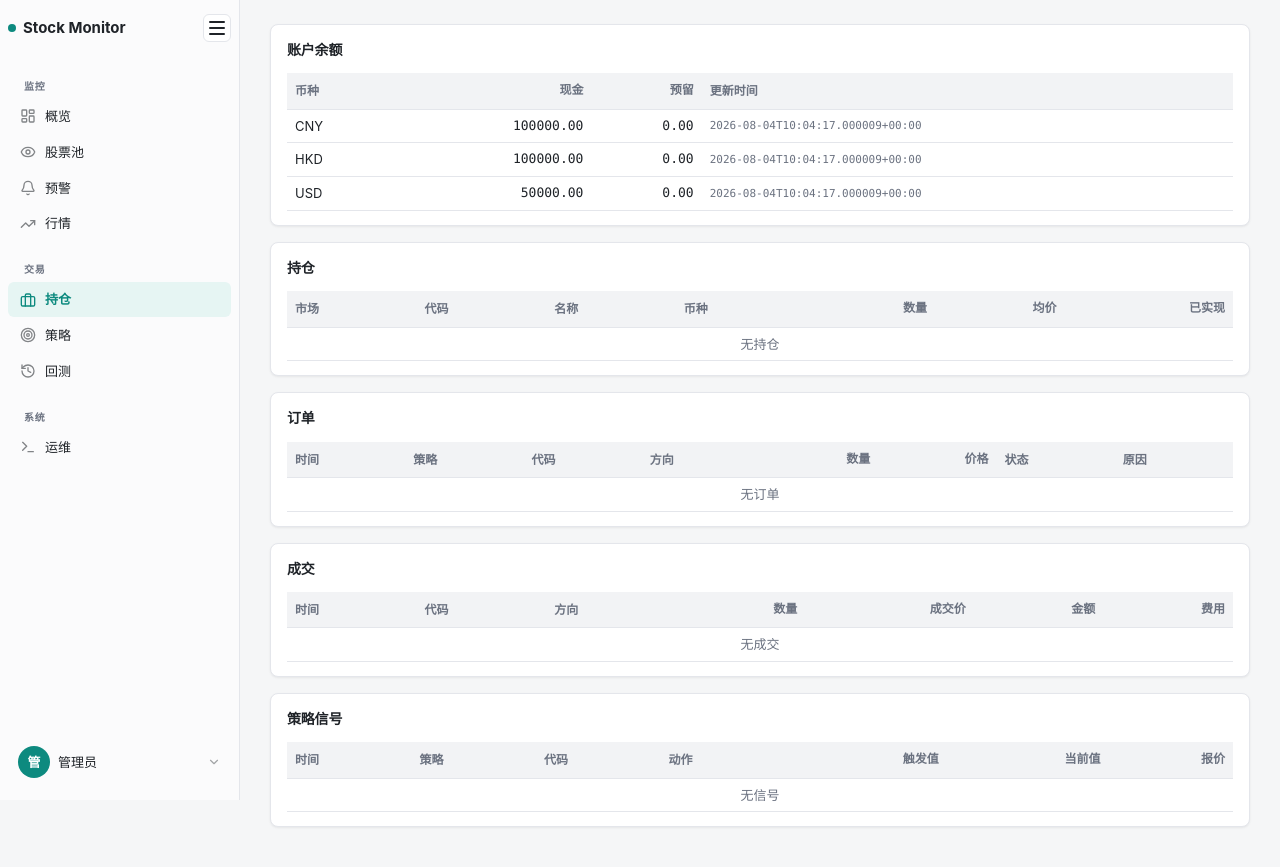
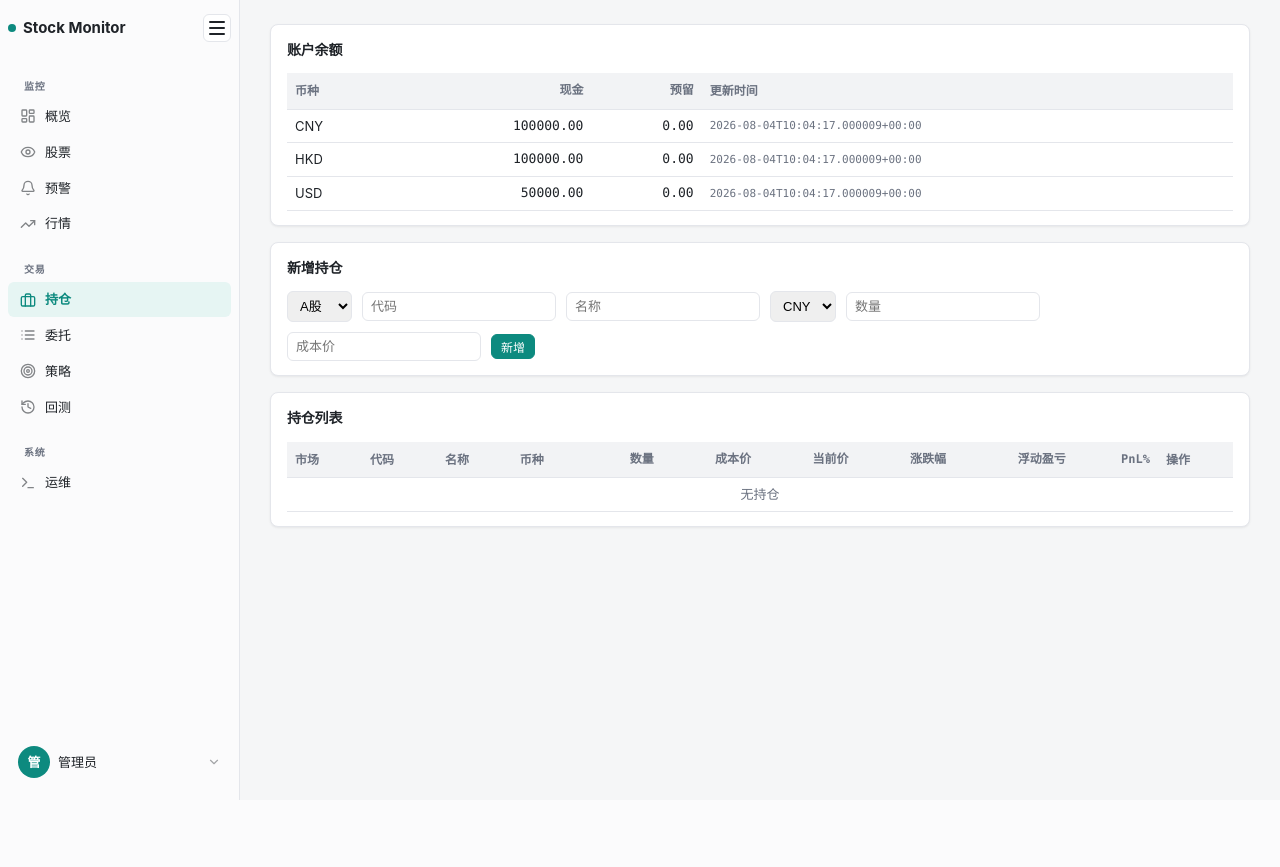
Before and after one commit to he2dou/stock-monitor, a FastAPI app: page /portfolio in a window 1280 px wide. After the commit the page ends 800 px from the top, so only its background shows below. Run offline with FastAPI, Linux system fonts and the light colour scheme; data comes from the database, SQL or seed files in the repository; data that the repository does not hold is empty.

```diff
--- a/src/web/app.py
+++ b/src/web/app.py
@@ -13,7 +13,7 @@ from src.web.auth import router as auth_router, _is_auth_enabled
 from src.web.csrf_middleware import CSRFMiddleware
 from src.web.auth_middleware import AuthMiddleware
 from src.web.routes import (
-    alerts, backtest, dashboard, markets, ops, portfolio, strategies, watchlist,
+    alerts, backtest, dashboard, markets, ops, orders, portfolio, strategies, watchlist,
 )
 
 
@@ -43,6 +43,7 @@ def create_app(store=None, config_dir: Path | None = None):
     app.include_router(alerts.router)
     app.include_router(markets.router)
     app.include_router(portfolio.router)
+    app.include_router(orders.router)
     app.include_router(strategies.router)
     app.include_router(backtest.router)
     app.include_router(ops.router)
--- a/src/web/deps.py
+++ b/src/web/deps.py
@@ -14,12 +14,13 @@ CONFIG_DIR = BASE_DIR / "config"
 NAV = [
     ("监控", [
         ("概览", "/", "dashboard"),
-        ("股票池", "/watchlist", "eye"),
+        ("股票", "/watchlist", "eye"),
         ("预警", "/alerts", "bell"),
         ("行情", "/markets", "trending"),
     ]),
     ("交易", [
         ("持仓", "/portfolio", "briefcase"),
+        ("委托", "/orders", "list"),
         ("策略", "/strategies", "target"),
         ("回测", "/backtest", "history"),
     ]),
@@ -41,6 +42,7 @@ ICONS = {
     "target": '<circle cx="12" cy="12" r="10"/><circle cx="12" cy="12" r="6"/><circle cx="12" cy="12" r="2"/>',
     "history": '<path d="M3 12a9 9 0 1 0 9-9 9.75 9.75 0 0 0-6.74 2.74L3 8"/><path d="M3 3v5h5"/><path d="M12 7v5l4 2"/>',
     "terminal": '<polyline points="4 17 10 11 4 5"/><line x1="12" x2="20" y1="19" y2="19"/>',
+    "list": '<line x1="8" x2="21" y1="6" y2="6"/><line x1="8" x2="21" y1="12" y2="12"/><line x1="8" x2="21" y1="18" y2="18"/><line x1="3" x2="3.01" y1="6" y2="6"/><line x1="3" x2="3.01" y1="12" y2="12"/><line x1="3" x2="3.01" y1="18" y2="18"/>',
     "logout": '<path d="M9 21H5a2 2 0 0 1-2-2V5a2 2 0 0 1 2-2h4"/><polyline points="16 17 21 12 16 7"/><line x1="21" x2="9" y1="12" y2="12"/>',
 }
 
--- a/src/web/routes/portfolio.py
+++ b/src/web/routes/portfolio.py
@@ -1,12 +1,16 @@
 from __future__ import annotations
 
-from fastapi import APIRouter, Depends, Request
+from fastapi import APIRouter, Depends, Form, Request
+from fastapi.responses import RedirectResponse
 
-from src.web.auth import ensure_login, ensure_csrf
-from src.web.deps import get_store, pop_flash, render
+from src.web.auth import ensure_login
+from src.web.deps import get_store, pop_flash, render, set_flash
 from src.web import queries
 
 router = APIRouter(prefix="/portfolio", dependencies=[Depends(ensure_login)])
+
+_MARKETS = ["A股", "港股", "美股"]
+_CURRENCIES = ["CNY", "HKD", "USD"]
 
 
 @router.get("")
@@ -16,8 +20,59 @@ async def portfolio_page(request: Request):
         request, "portfolio.html", "持仓",
         balances=queries.account_balances(store),
         positions=queries.positions(store, include_zero=True),
-        orders=queries.orders(store, limit=100),
-        fills=queries.fills(store, limit=100),
-        signals=queries.signals(store, limit=50),
         flash=pop_flash(request),
     )
+
+
+@router.post("/add")
+async def add_position(
+    request: Request,
+    market: str = Form(...),
+    symbol: str = Form(...),
+    name: str = Form(...),
+    currency: str = Form(...),
+    quantity: int = Form(...),
+    avg_cost: float = Form(...),
+    realized_pnl: float = Form(0.0),
+):
+    store = get_store(request)
+    symbol = symbol.strip()
+    if symbol and market in _MARKETS and currency in _CURRENCIES:
+        store.upsert_position(market, symbol, name.strip(), currency, quantity, avg_cost, realized_pnl)
+        set_flash(request, f"已新增 {symbol}")
+    return RedirectResponse("/portfolio", status_code=303)
+
+
+@router.post("/edit")
+async def edit_position(
+    request: Request,
+    market: str = Form(...),
+    old_symbol: str = Form(...),
+    symbol: str = Form(...),
+    name: str = Form(...),
+    currency: str = Form(...),
+    quantity: int = Form(...),
+    avg_cost: float = Form(...),
+    realized_pnl: float = Form(0.0),
+):
+    store = get_store(request)
+    symbol = symbol.strip()
+    old_symbol = old_symbol.strip()
+    if market in _MARKETS and currency in _CURRENCIES:
+        if symbol != old_symbol:
+            store.delete_position(market, old_symbol)
+        store.upsert_position(market, symbol, name.strip(), currency, quantity, avg_cost, realized_pnl)
+        set_flash(request, f"已保存 {symbol}")
+    return RedirectResponse("/portfolio", status_code=303)
+
+
+@router.post("/delete")
+async def delete_position(
+    request: Request,
+    market: str = Form(...),
+    symbol: str = Form(...),
+):
+    store = get_store(request)
+    deleted = store.delete_position(market, symbol.strip())
+    set_flash(request, f"已删除 {symbol}" if deleted else f"{symbol} 不存在")
+    return RedirectResponse("/portfolio", status_code=303)
--- a/src/web/templates/dashboard.html
+++ b/src/web/templates/dashboard.html
@@ -5,7 +5,7 @@
   <div class="stat"><span class="k">预警规则</span><span class="v">{{ counts.alerts }}</span></div>
   <div class="stat"><span class="k">订单</span><span class="v">{{ counts.orders }}</span></div>
   <div class="stat"><span class="k">成交</span><span class="v">{{ counts.fills }}</span></div>
-  <div class="stat"><span class="k">已实现盈亏</span><span class="v{% if counts.realized_pnl >= 0 %} up{% else %} down{% endif %}">{{ "%.2f"|format(counts.realized_pnl) }}</span></div>
+  <div class="stat"><span class="k">浮动盈亏</span><span class="v{% if counts.unrealized_pnl >= 0 %} up{% else %} down{% endif %}">{{ "%.2f"|format(counts.unrealized_pnl) }}</span></div>
 </div>
 <section>
   <h2>账户余额</h2>
@@ -19,9 +19,9 @@
 <section>
   <h2>持仓</h2>
   <table>
-    <tr><th>市场</th><th>代码</th><th>名称</th><th>币种</th><th class="num">数量</th><th class="num">均价</th><th class="num">已实现</th></tr>
+    <tr><th>市场</th><th>代码</th><th>名称</th><th>币种</th><th class="num">数量</th><th class="num">均价</th><th class="num">浮动盈亏</th></tr>
     {% for p in positions %}
-    <tr><td>{{ p.market }}</td><td>{{ p.symbol }}</td><td>{{ p.name }}</td><td>{{ p.currency }}</td><td class="num">{{ p.quantity }}</td><td class="num">{{ "%.4f"|format(p.avg_cost) }}</td><td class="num{% if p.realized_pnl >= 0 %} up{% else %} down{% endif %}">{{ "%.2f"|format(p.realized_pnl) }}</td></tr>
+    <tr><td>{{ p.market }}</td><td>{{ p.symbol }}</td><td>{{ p.name }}</td><td>{{ p.currency }}</td><td class="num">{{ p.quantity }}</td><td class="num">{{ "%.4f"|format(p.avg_cost) }}</td><td class="num{% if p.unrealized_pnl and p.unrealized_pnl >= 0 %} up{% elif p.unrealized_pnl %} down{% endif %}">{% if p.unrealized_pnl is not none %}{{ "%.2f"|format(p.unrealized_pnl) }}{% else %}-{% endif %}</td></tr>
     {% else %}<tr><td colspan="7" class="empty">无持仓</td></tr>{% endfor %}
   </table>
 </section>
--- a/src/web/templates/portfolio.html
+++ b/src/web/templates/portfolio.html
@@ -3,46 +3,87 @@
 <section>
   <h2>账户余额</h2>
   <table>
-    <tr><th>币种</th><th class="num">现金</th><th class="num">预留</th><th>更新时间</th></tr>
-    {% for b in balances %}
-    <tr><td>{{ b.currency }}</td><td class="num">{{ "%.2f"|format(b.cash) }}</td><td class="num">{{ "%.2f"|format(b.reserved_cash) }}</td><td class="mono sm">{{ b.updated_at }}</td></tr>
-    {% else %}<tr><td colspan="4" class="empty">暂无账户</td></tr>{% endfor %}
+  <tr><th>币种</th><th class="num">现金</th><th class="num">预留</th><th>更新时间</th></tr>
+  {% for b in balances %}
+  <tr><td>{{ b.currency }}</td><td class="num">{{ "%.2f"|format(b.cash) }}</td><td class="num">{{ "%.2f"|format(b.reserved_cash) }}</td><td class="mono sm">{{ b.updated_at }}</td></tr>
+  {% else %}<tr><td colspan="4" class="empty">无账户</td></tr>{% endfor %}
   </table>
 </section>
 <section>
-  <h2>持仓</h2>
+  <h2>新增持仓</h2>
+  <form class="row-form" method="post" action="/portfolio/add">
+    <input type="hidden" name="csrf_token" value="{{ csrf_token }}">
+    <select name="market" required>
+      <option value="A股">A股</option>
+      <option value="港股">港股</option>
+      <option value="美股">美股</option>
+    </select>
+    <input type="text" name="symbol" placeholder="代码" required>
+    <input type="text" name="name" placeholder="名称" required>
+    <select name="currency">
+      <option value="CNY">CNY</option><option value="HKD">HKD</option><option value="USD">USD</option>
+    </select>
+    <input type="number" name="quantity" placeholder="数量" step="1" required>
+    <input type="number" name="avg_cost" placeholder="成本价" step="0.0001" required>
+    <button class="btn primary sm" type="submit">新增</button>
+  </form>
+</section>
+<section>
+  <h2>持仓列表</h2>
   <table>
-    <tr><th>市场</th><th>代码</th><th>名称</th><th>币种</th><th class="num">数量</th><th class="num">均价</th><th class="num">已实现</th></tr>
-    {% for p in positions %}
-    <tr><td>{{ p.market }}</td><td>{{ p.symbol }}</td><td>{{ p.name }}</td><td>{{ p.currency }}</td><td class="num">{{ p.quantity }}</td><td class="num">{{ "%.4f"|format(p.avg_cost) }}</td><td class="num{% if p.realized_pnl >= 0 %} up{% else %} down{% endif %}">{{ "%.2f"|format(p.realized_pnl) }}</td></tr>
-    {% else %}<tr><td colspan="7" class="empty">无持仓</td></tr>{% endfor %}
+  <tr><th>市场</th><th>代码</th><th>名称</th><th>币种</th><th class="num">数量</th><th class="num">成本价</th><th class="num">当前价</th><th class="num">涨跌幅</th><th class="num">浮动盈亏</th><th class="num">PnL%</th><th>操作</th></tr>
+  {% for p in positions %}
+  <tr id="pos-{{ p.market }}-{{ p.symbol }}">
+    <td>{{ p.market }}</td><td class="mono">{{ p.symbol }}</td><td>{{ p.name }}</td><td>{{ p.currency }}</td>
+    <td class="num">{{ p.quantity }}</td><td class="num">{{ "%.4f"|format(p.avg_cost) }}</td>
+    <td class="num">{% if p.current_price %}{{ "%.4f"|format(p.current_price) }}{% else %}-{% endif %}</td>
+    <td class="num{% if p.change_pct and p.change_pct >= 0 %} up{% elif p.change_pct %} down{% endif %}">{% if p.change_pct is not none %}{{ "%.2f"|format(p.change_pct) }}%{% else %}-{% endif %}</td>
+    <td class="num{% if p.unrealized_pnl and p.unrealized_pnl >= 0 %} up{% elif p.unrealized_pnl %} down{% endif %}">{% if p.unrealized_pnl is not none %}{{ "%.2f"|format(p.unrealized_pnl) }}{% else %}-{% endif %}</td>
+    <td class="num{% if p.pnl_pct and p.pnl_pct >= 0 %} up{% elif p.pnl_pct %} down{% endif %}">{% if p.pnl_pct is not none %}{{ "%.2f"|format(p.pnl_pct) }}%{% else %}-{% endif %}</td>
+
+    <td>
+      <div class="actions">
+        <button class="btn sm" onclick="toggleEdit('{{ p.market }}','{{ p.symbol }}')">编辑</button>
+        <form method="post" action="/portfolio/delete" onsubmit="return confirm('删除 {{ p.symbol }}?')">
+          <input type="hidden" name="csrf_token" value="{{ csrf_token }}">
+          <input type="hidden" name="market" value="{{ p.market }}">
+          <input type="hidden" name="symbol" value="{{ p.symbol }}">
+          <button class="btn sm danger" type="submit">刪除</button>
+        </form>
+      </div>
+    </td>
+  </tr>
+  <tr class="edit-row" id="edit-{{ p.market }}-{{ p.symbol }}" style="display:none;">
+    <td colspan="11">
+      <form class="row-form" method="post" action="/portfolio/edit">
+        <input type="hidden" name="csrf_token" value="{{ csrf_token }}">
+        <input type="hidden" name="market" value="{{ p.market }}">
+        <input type="hidden" name="old_symbol" value="{{ p.symbol }}">
+        <input type="text" name="symbol" value="{{ p.symbol }}" placeholder="代码" required>
+        <input type="text" name="name" value="{{ p.name }}" placeholder="名称" required>
+        <select name="currency">
+          {% set _c %}{{ p.currency }}{% endset %}
+          <option value="CNY"{{ " selected" if p.currency == "CNY" else "" }}>CNY</option>
+          <option value="HKD"{{ " selected" if p.currency == "HKD" else "" }}>HKD</option>
+          <option value="USD"{{ " selected" if p.currency == "USD" else "" }}>USD</option>
+        </select>
+        <input type="number" name="quantity" value="{{ p.quantity }}" step="1" placeholder="数量" required>
+        <input type="number" name="avg_cost" value="{{ "%.4f"|format(p.avg_cost) }}" step="0.0001" placeholder="成本价" required>
+        <button class="btn primary sm" type="submit">保存</button>
+        <button class="btn sm" type="button" onclick="toggleEdit('{{ p.market }}','{{ p.symbol }}')">取消</button>
+      </form>
+    </td>
+  </tr>
+  {% else %}
+  <tr><td colspan="11" class="empty">无持仓</td></tr>
+  {% endfor %}
   </table>
 </section>
-<section>
-  <h2>订单</h2>
-  <table>
-    <tr><th>时间</th><th>策略</th><th>代码</th><th>方向</th><th class="num">数量</th><th class="num">价格</th><th>状态</th><th>原因</th></tr>
-    {% for o in orders %}
-    <tr><td class="mono sm">{{ o.created_at }}</td><td class="mono">{{ o.strategy_id }}</td><td>{{ o.symbol }}</td><td>{{ o.side }}</td><td class="num">{{ o.quantity }}</td><td class="num">{{ o.price }}</td><td>{% if o.status == "FILLED" %}<span class="badge ok">成交</span>{% else %}<span class="badge off">拒绝</span>{% endif %}</td><td>{{ o.reason }}</td></tr>
-    {% else %}<tr><td colspan="8" class="empty">无订单</td></tr>{% endfor %}
-  </table>
-</section>
-<section>
-  <h2>成交</h2>
-  <table>
-    <tr><th>时间</th><th>代码</th><th>方向</th><th class="num">数量</th><th class="num">成交价</th><th class="num">金额</th><th class="num">费用</th></tr>
-    {% for f in fills %}
-    <tr><td class="mono sm">{{ f.filled_at }}</td><td>{{ f.symbol }}</td><td>{{ f.side }}</td><td class="num">{{ f.quantity }}</td><td class="num">{{ f.fill_price }}</td><td class="num">{{ "%.2f"|format(f.amount) }}</td><td class="num">{{ f.fee }}</td></tr>
-    {% else %}<tr><td colspan="7" class="empty">无成交</td></tr>{% endfor %}
-  </table>
-</section>
-<section>
-  <h2>策略信号</h2>
-  <table>
-    <tr><th>时间</th><th>策略</th><th>代码</th><th>动作</th><th class="num">触发值</th><th class="num">当前值</th><th class="num">报价</th></tr>
-    {% for s in signals %}
-    <tr><td class="mono sm">{{ s.timestamp }}</td><td class="mono">{{ s.strategy_id }}</td><td>{{ s.symbol }}</td><td>{{ s.action }}</td><td class="num">{{ s.trigger_value }}</td><td class="num">{{ s.current_value }}</td><td class="num">{{ s.quote_price }}</td></tr>
-    {% else %}<tr><td colspan="7" class="empty">无信号</td></tr>{% endfor %}
-  </table>
-</section>
+
+<script>
+function toggleEdit(market, symbol) {
+  var row = document.getElementById("edit-" + market + "-" + symbol);
+  if (row) { row.style.display = (row.style.display === "none") ? "table-row" : "none"; }
+}
+</script>
 {% endblock %}
```
Also changed, not shown: src/trading_store.py (+9 -0 lines), src/web/queries.py (+38 -6 lines), src/web/routes/orders.py (added, +21 -0 lines), src/web/templates/orders.html (added, +30 -0 lines), 2 other files.
